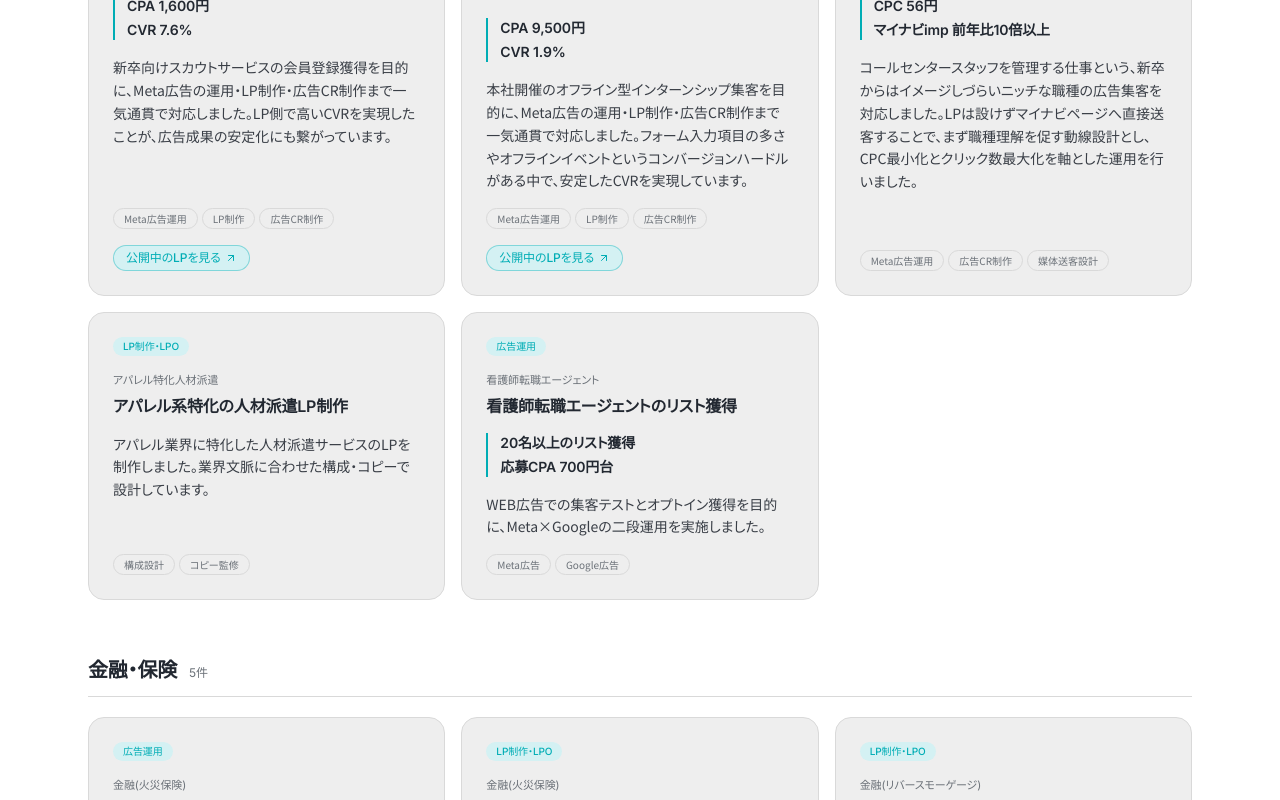
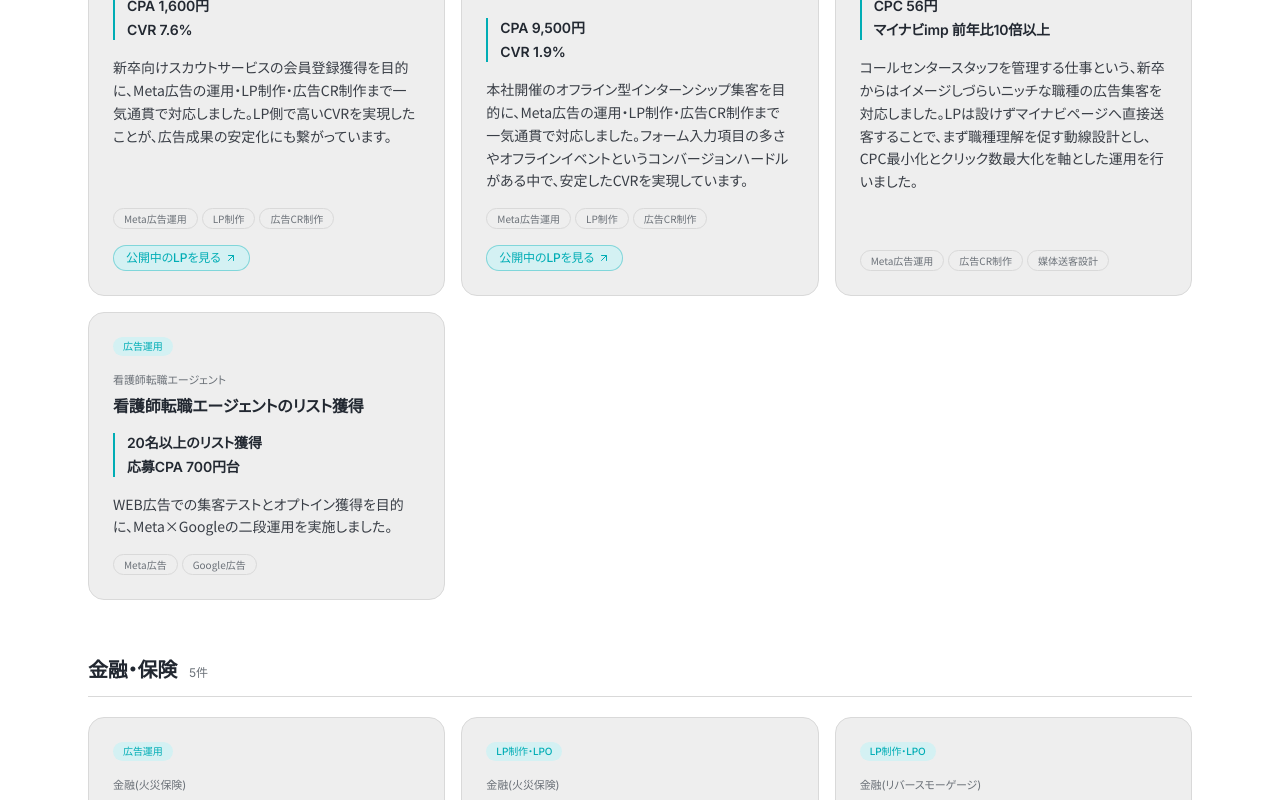
Before and after one commit to tomitayuto/portfolio-site, a Next.js app: page / in a window 1280 px wide. Shown: the part 3479-4279 px from the top of the page. Built offline with nearby package versions, Linux system fonts and the light colour scheme.

Commit message:
Works: lp-apparel-staffingカードを削除(詳細不明のため)

```diff
--- a/app/data/works.ts
+++ b/app/data/works.ts
@@ -181,16 +181,6 @@ export const works: Work[] = [
       "コールセンタースタッフを管理する仕事という、新卒からはイメージしづらいニッチな職種の広告集客を対応しました。LPは設けずマイナビページへ直接送客することで、まず職種理解を促す動線設計とし、CPC最小化とクリック数最大化を軸とした運用を行いました。",
     metrics: ["CPC 56円", "マイナビimp 前年比10倍以上"],
     scope: ["Meta広告運用", "広告CR制作", "媒体送客設計"],
-  },
-  {
-    id: "lp-apparel-staffing",
-    category: "lp",
-    industry: "アパレル特化人材派遣",
-    industryCategory: "staffing",
-    title: "アパレル系特化の人材派遣LP制作",
-    summary:
-      "アパレル業界に特化した人材派遣サービスのLPを制作しました。業界文脈に合わせた構成・コピーで設計しています。",
-    scope: ["構成設計", "コピー監修"],
   },
   {
     id: "ads-nurse",
```
